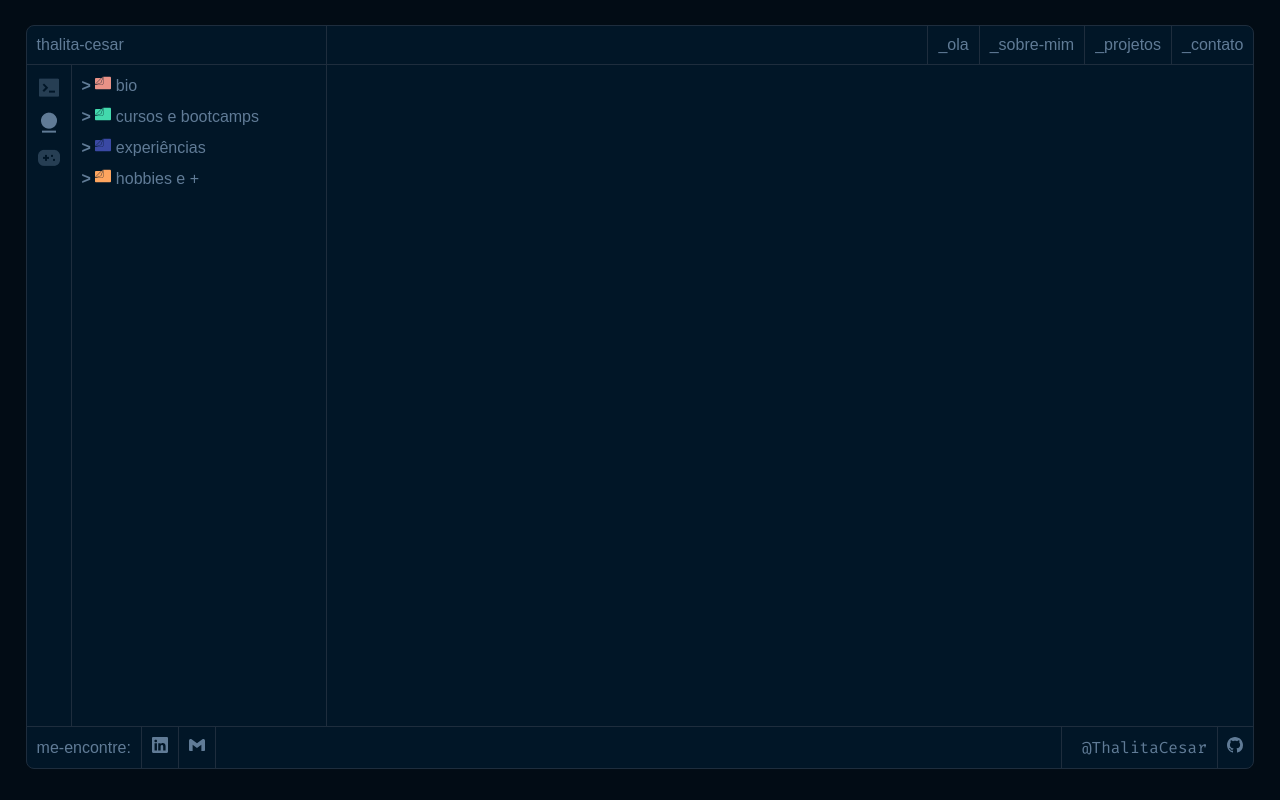
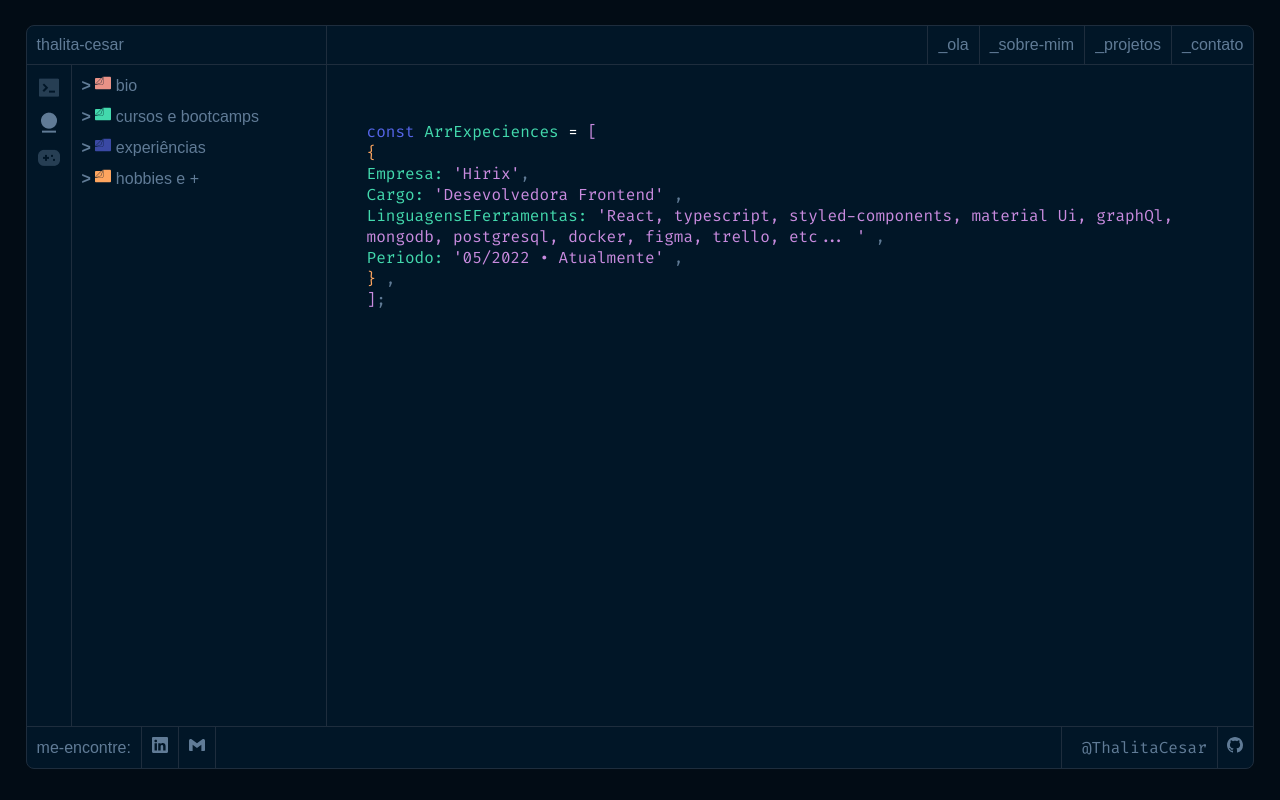
Before and after one commit to ThalitaCesar/Portfolio-Labenu-Frontend, a React (Vite) app: page /about/experiences in a window 1280 px wide. Built offline with nearby package versions, Linux system fonts and the light colour scheme.

Commit message:
experiences

```diff
--- a/src/components/CardEducation.jsx
+++ b/src/components/CardEducation.jsx
@@ -44,7 +44,7 @@ export function CardEducation() {
             {/* <Slider {...settings}> */}
             <CardFlex>
             <Card>
-                <CardImg src={cev} style={{maxWidth:"280px"}}/>
+                <CardImg src={cev} style={{maxWidth:"280px", minHeight:"168px"}}/>
                 <CardContent>
                     <CardTitle>
                     Cursos Avulsos
--- a/src/components/Experiences.jsx
+++ b/src/components/Experiences.jsx
@@ -3,7 +3,7 @@ import { Footer } from "../components/Footer";
 import { Header } from "../components/Header";
 import { SideBarInfo } from "../components/SideBarInfo";
 import { AboutMeContainer, Pages } from "../pages/styles";
-import { ContainerInfoExperiences } from './styles';
+import { ContainerInfoExperiences, TextExperiences } from './styles';
 
 
 
@@ -15,6 +15,20 @@ export function Experiences() {
                     <AboutMeContainer>
                     <SideBarInfo/>
                     <ContainerInfoExperiences>
+                        <TextExperiences>
+                        <span style={{color: "#607B96"}}>
+                        <span style={{color: "#5565E8"}}>const</span> <span style={{color: "#43D9AD"}}> ArrExpeciences</span>  <span style={{color: "#FFFFFF"}}>=</span>  <span style={{color: "#C98BDF"}}>[ </span> <br></br>
+                        <span style={{color: "#FEA55F"}}>&#123; </span>
+                         <br></br>
+                         <span style={{color: "#43D9AD"}}> Empresa: </span>  <span style={{color: "#C98BDF"}}>'Hirix'</span>, <br></br>
+                         <span style={{color: "#43D9AD"}}> Cargo: </span> <span style={{color: "#C98BDF"}}>'Desevolvedora Frontend' </span>, <br></br>
+                         <span style={{color: "#43D9AD"}}> LinguagensEFerramentas: </span> <span style={{color: "#C98BDF"}}>'React, typescript, styled-components, material Ui, graphQl, <br></br> mongodb, postgresql, docker, figma, trello, etc... ' </span>,  <br></br>
+                         <span style={{color: "#43D9AD"}}> Periodo: </span> <span style={{color: "#C98BDF"}}>'05/2022 • Atualmente' </span>,  <br></br>
+                         <span style={{color: "#FEA55F"}}>&#125; </span>,<br></br>
+                         <span style={{color: "#C98BDF"}}>]</span>;
+                         <br></br>
+                         </span>
+                        </TextExperiences>
                     </ContainerInfoExperiences>
                     </AboutMeContainer>
                    <Footer/>
--- a/src/components/styles.js
+++ b/src/components/styles.js
@@ -222,6 +222,7 @@ flex-direction: rows;
   border-right: none;
   width: 85vw;
   border-bottom: 1px solid #1E2D3D;
+  padding-bottom:20px;
 }
 `
 
@@ -317,6 +318,8 @@ padding:20px;
 @media screen and (max-width: 912px) {
   height: 68vh;
   width: 84vw;
+  padding:0px;
+  padding-top:20px;
 }
 @media screen and (max-width: 768px) {
   height: 58vh;
@@ -330,6 +333,7 @@ display:flex;
 flex-direction: row;
 @media screen and (max-width: 1024px) {
   flex-direction: column;
+  padding-left:5px;
   padding-left:5px;
 }
 @media screen and (max-width: 375px) {
@@ -413,6 +417,13 @@ height: 70vh;
 }
 `
 
+export const TextExperiences = styled.p`
+padding-top: 40px;
+padding-left: 40px;
+padding-right: 40px;
+
+`
+
 export const ContainerInfoHobbies = styled.div`
 display:flex;
 flex-direction: row;
```
